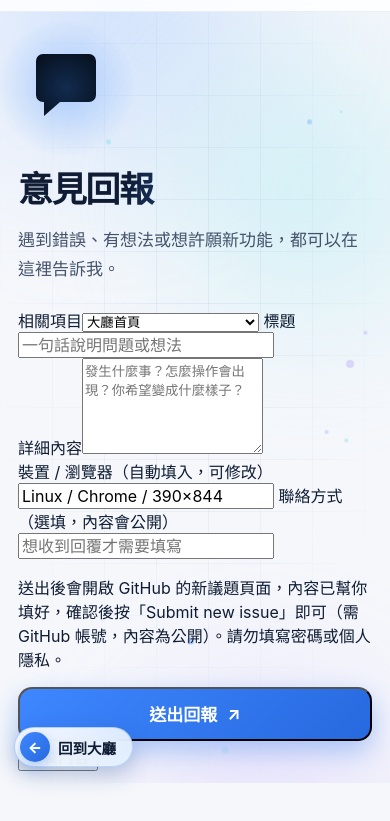
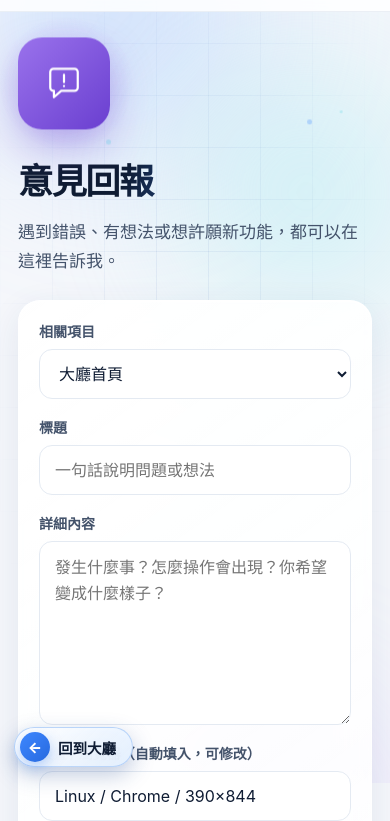
Before and after one commit to ccplus2561/ccplus2561.github.io, a plain HTML site: page feedback/index.html in a window 390 px wide. Shown: the part 61-882 px from the top of the page. Drawn offline with Linux system fonts and the light colour scheme.

Commit message:
Add files via upload

```diff
--- /dev/null
+++ b/assets/css/feedback.css
@@ -0,0 +1,41 @@
+/* Feedback page (/feedback/) — loaded after projects.css */
+
+/* Hero icon */
+.fb-hero-icon img, .fb-hero-icon svg { position: relative; display: block; width: 124px; height: 124px; }
+.fb-hero-icon svg { padding: 32px; border-radius: 30px; fill: none; stroke: #fff; stroke-width: 2.4; stroke-linecap: round; stroke-linejoin: round; background: linear-gradient(135deg, #9a72ec, #6a3fd0); box-shadow: 0 18px 40px rgba(106,63,208,.35); animation: icon-float 4.5s ease-in-out infinite; }
+.fb-hero-icon::before { background: radial-gradient(circle, rgba(154,114,236,.4), transparent 68%) !important; }
+
+/* Feedback form */
+.fb-card {
+  max-width: none; display: grid; gap: 20px; padding: 30px; border-radius: 22px; border: 1px solid rgba(255,255,255,.9);
+  background: linear-gradient(145deg, rgba(255,255,255,.95), rgba(255,255,255,.84)); backdrop-filter: blur(16px) saturate(1.3); -webkit-backdrop-filter: blur(16px) saturate(1.3);
+  box-shadow: 0 10px 34px rgba(29,60,110,.09), inset 0 1px 0 rgba(255,255,255,.9); animation: card-in .9s .25s cubic-bezier(.2,.8,.2,1) backwards;
+}
+.fb-field { display: grid; gap: 8px; min-width: 0; margin: 0; padding: 0; border: 0; }
+.fb-row { display: grid; grid-template-columns: 1fr 1fr; gap: 18px; }
+.fb-label { padding: 0; color: var(--muted); font-size: 14px; font-weight: 800; }
+.fb-field input[type="text"], .fb-field select, .fb-field textarea {
+  width: 100%; min-height: 50px; padding: 12px 15px; border: 1.5px solid var(--line); border-radius: 13px; color: var(--ink); background: var(--surface);
+  font: inherit; font-size: 16px; outline: 0; transition: border-color .2s ease, box-shadow .2s ease;
+}
+.fb-field textarea { min-height: 150px; resize: vertical; line-height: 1.65; }
+.fb-field input:focus, .fb-field select:focus, .fb-field textarea:focus { border-color: var(--blue); box-shadow: 0 0 0 4px rgba(52,125,244,.16); }
+.fb-field .is-invalid { border-color: #e04b4b; box-shadow: 0 0 0 4px rgba(224,75,75,.14); }
+.fb-note { margin: 0; color: var(--muted); font-size: 14.5px; line-height: 1.7; }
+.fb-actions { display: flex; align-items: center; flex-wrap: wrap; gap: 14px; }
+.fb-submit { border: 0; cursor: pointer; font-family: inherit; }
+.fb-copy { min-height: 52px; padding: 0 22px; border: 1.5px solid var(--line); border-radius: 14px; color: var(--ink); background: var(--surface); font: inherit; font-size: 16px; font-weight: 800; cursor: pointer; transition: transform .2s ease, border-color .2s ease; }
+.fb-copy:hover { transform: translateY(-2px); border-color: rgba(90,150,240,.65); }
+.fb-status { flex: 1 1 220px; font-size: 15px; font-weight: 700; color: var(--muted); }
+.fb-status.is-ok { color: #0f6e4e; }
+.fb-status.is-error { color: #cc3b3b; }
+html[data-theme="dark"] .fb-card { background: linear-gradient(145deg, rgba(24,38,60,.94), rgba(18,30,48,.86)); border-color: rgba(120,160,220,.16); box-shadow: 0 10px 34px rgba(0,0,0,.28), inset 0 1px 0 rgba(255,255,255,.06); }
+html[data-theme="dark"] .fb-status.is-ok { color: #8be6c3; }
+html[data-theme="dark"] .fb-status.is-error { color: #ff8b8b; }
+
+@media (max-width: 700px) {
+  .fb-hero-icon svg { width: 92px; height: 92px; padding: 24px; border-radius: 24px; }
+  .fb-card { padding: 20px; gap: 18px; }
+  .fb-row { grid-template-columns: 1fr; gap: 18px; }
+  .fb-actions .mh-cta, .fb-copy { width: 100%; justify-content: center; }
+}
--- a/feedback/index.html
+++ b/feedback/index.html
@@ -16,7 +16,7 @@
   <link rel="stylesheet" href="/assets/css/site.css">
   <link rel="stylesheet" href="/assets/css/home.css">
   <link rel="stylesheet" href="/assets/css/projects.css">
-  <link rel="stylesheet" href="/assets/css/subpages.css">
+  <link rel="stylesheet" href="/assets/css/feedback.css">
   <script src="/assets/js/site.js" defer></script>
   <script src="/assets/js/home.js" defer></script>
   <script src="/assets/js/feedback.js" defer></script>
@@ -42,7 +42,7 @@
       <nav class="site-nav" id="site-nav" aria-label="主選單">
         <a class="nav-link" href="/">大廳</a>
         <a class="nav-link" href="/projects/">MiniHub 遊戲中心</a>
-        <a class="nav-link" href="/opensource/">工具</a>
+        <a class="nav-link" href="/opensource/">開源作品庫</a>
         <a class="nav-link" href="/blog/" target="_blank" rel="noopener noreferrer">教學部落格 <span aria-hidden="true">↗</span></a>
         <a class="nav-link" href="https://www.youtube.com/@CCplus2561" target="_blank" rel="noopener noreferrer">YouTube <span aria-hidden="true">↗</span></a>
         <a class="nav-link is-current" href="/feedback/">意見回報</a>
@@ -57,7 +57,7 @@
     <section class="page-hero page-width" aria-labelledby="page-title">
       <a class="back-lobby back-lobby-btn" href="/"><span class="back-arrow" aria-hidden="true">←</span>回到大廳</a>
       <div class="mh-hero">
-        <div class="mh-hero-logo page-hero-icon page-hero-feedback" aria-hidden="true"><svg viewBox="0 0 48 48"><path d="M9 11.5A3.5 3.5 0 0 1 12.5 8h23a3.5 3.5 0 0 1 3.5 3.5v17a3.5 3.5 0 0 1-3.5 3.5H21l-8 7v-7h-.5A3.5 3.5 0 0 1 9 28.5v-17Z"/><path d="M24 14.5v8m0 4.2v.3"/></svg></div>
+        <div class="mh-hero-logo fb-hero-icon" aria-hidden="true"><svg viewBox="0 0 48 48"><path d="M9 11.5A3.5 3.5 0 0 1 12.5 8h23a3.5 3.5 0 0 1 3.5 3.5v17a3.5 3.5 0 0 1-3.5 3.5H21l-8 7v-7h-.5A3.5 3.5 0 0 1 9 28.5v-17Z"/><path d="M24 14.5v8m0 4.2v.3"/></svg></div>
         <div class="mh-hero-copy">
           <h1 id="page-title">意見回報</h1>
           <p>遇到錯誤、有想法或想許願新功能，都可以在這裡告訴我。</p>
```
Also changed, not shown: assets/css/opensource.css (added, +10 -0 lines), opensource/index.html (+2 -2 lines).
